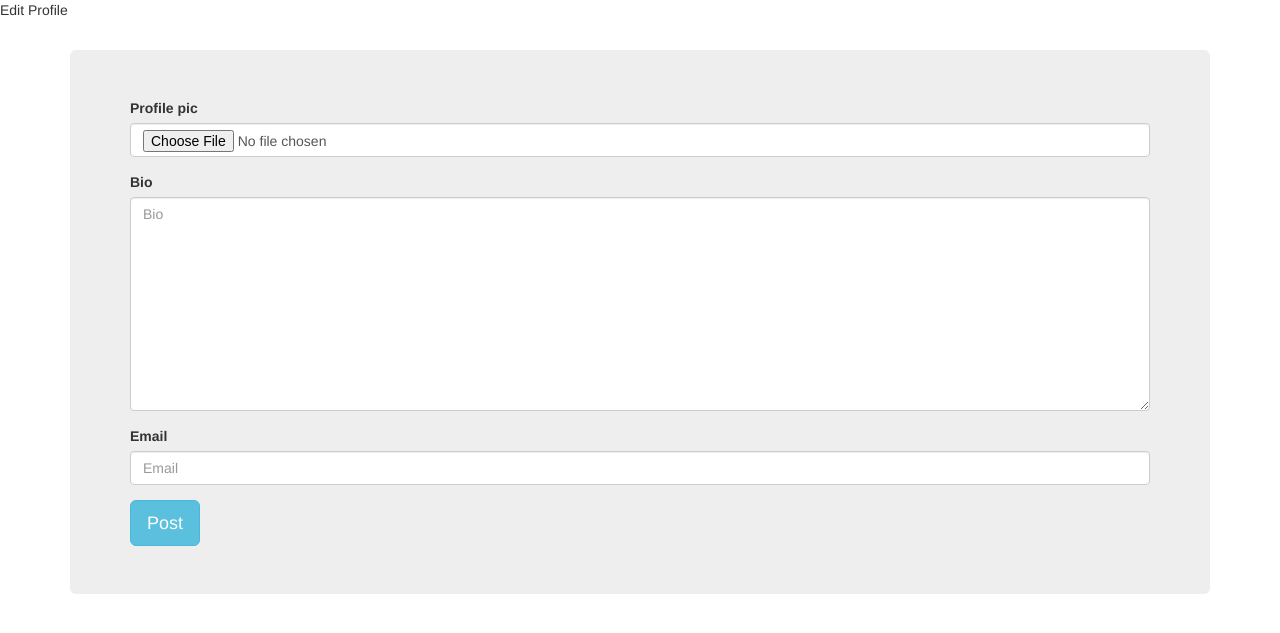
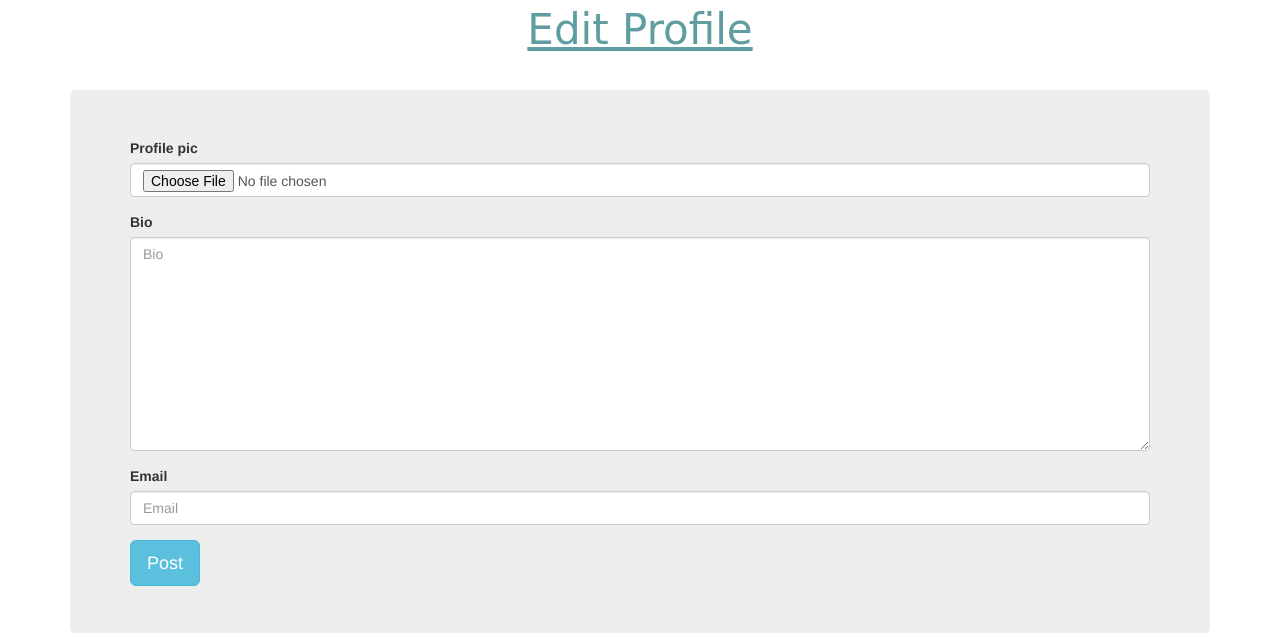
Before and after one commit to lizKimita/App-Awards, a Django app: page /edit_profile/ in a window 1280 px wide. Shown: the top 633 px of the page. Run offline with Django 3.2, Linux system fonts and the light colour scheme; some libraries are stand-ins or nearby versions.

```diff
--- a/projects_awards/templates/edit_profile.html
+++ b/projects_awards/templates/edit_profile.html
@@ -18,7 +18,7 @@
 </head>
 
 <body>
-    <p class="instaform">Edit Profile</p>
+    <p class="newdata">Edit Profile</p>
     <div class="container" style="margin-top:30px">
     <div class="jumbotron">
 
--- a/projects_awards/templates/new_post.html
+++ b/projects_awards/templates/new_post.html
@@ -18,7 +18,7 @@
 </head>
 
 <body>
-  <p class="">Create a new Project Post</p>
+  <p class="newdata">Create a new Project Post</p>
   <div class="container" style="margin-top:30px">
   <div class="jumbotron">
 
--- a/projects_awards/templates/new_profile.html
+++ b/projects_awards/templates/new_profile.html
@@ -16,7 +16,7 @@
 </head>
 
 <body>
-    <p class="instaform">Create a new Profile</p>
+    <p class="newdata">Create a new Profile</p>
     <div class="container" style="margin-top:30px">
     <div class="jumbotron">
 
--- a/static/css/styles.css
+++ b/static/css/styles.css
@@ -16,5 +16,12 @@
 .awards{
     font-size: 200%;
     font-family: 'Lobster Two', cursive;
-
 }
+.newdata{
+    font-size: 300%;
+    font-family: 'Lobster Two', cursive;
+    text-align: center;
+    color:cadetblue;
+    text-emphasis: 800;
+    text-decoration: underline
+}
```
Also changed, not shown: media/images/insta.jpg (added), media/images/new7_fPKfXpz.jpeg (added).
